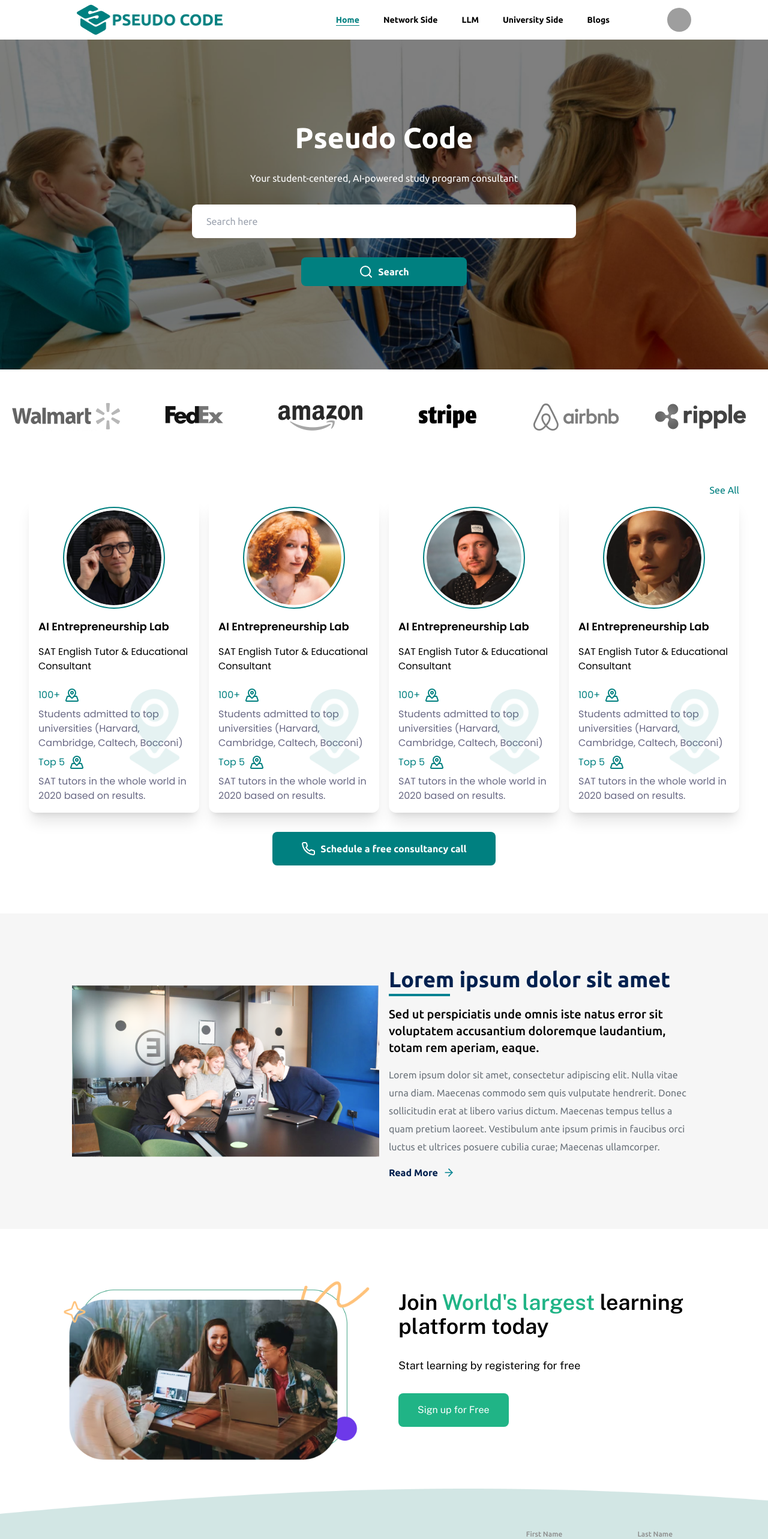
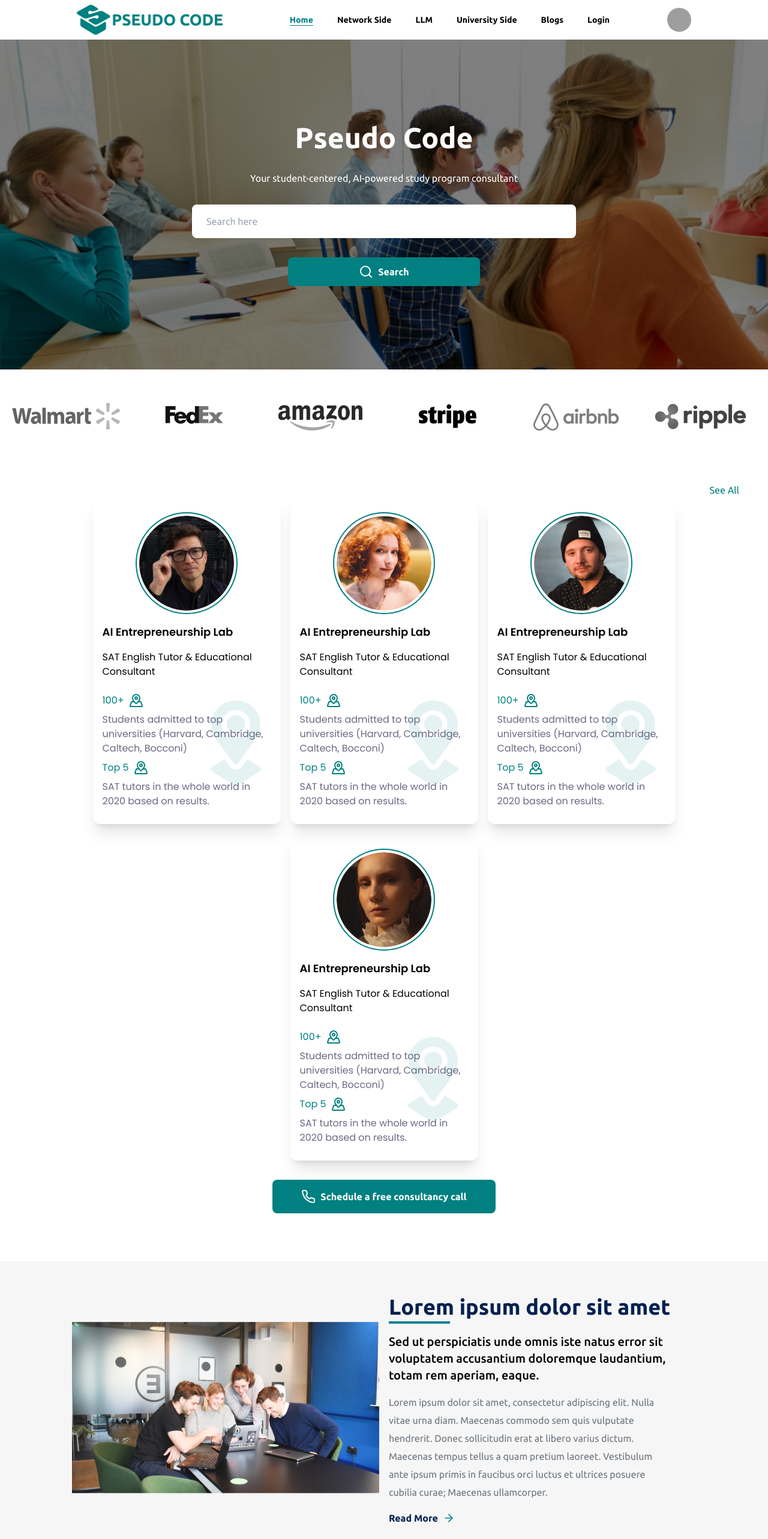
Before and after one commit to Huzaifa622/pseudo, a Next.js app: page / in a window 1280 px wide. Shown: the top 2566 px of the page at 60% size. Built offline with nearby package versions, Linux system fonts and the light colour scheme; grey boxes are pictures that could not be loaded.

Commit message:
fix issue of university and network

```diff
--- a/src/components/Home/About1.tsx
+++ b/src/components/Home/About1.tsx
@@ -7,9 +7,9 @@ type Props = {};
 const About1 = (props: Props) => {
   return (
     <div className="py-12 font-ubuntu">
-      <div className="h-[526px] bg-[#F6F6F6] flex items-center  py-12">
-        <div className=" flex justify-center items-center gap-4">
-          <div className="w-[40%]">
+      <div className=" bg-[#F6F6F6] flex items-center  py-12">
+        <div className=" flex flex-wrap justify-center items-center gap-4">
+          <div className="w-[90%] md:w-[40%]">
             <Image
               src={"/assets/about1.png"}
               alt="asd"
@@ -17,7 +17,7 @@ const About1 = (props: Props) => {
               height={369.22}
             />
           </div>
-          <div className="flex flex-col justify-between gap-4 w-[40%]">
+          <div className="flex flex-col justify-between gap-4 w-[80%] md:w-[60%] lg:w-[40%]">
             <h1 className="relative text-4xl font-bold py-2 text-[#02214F]">
               Lorem ipsum dolor sit amet
               <div className="before:absolute before:bottom-0 before:left-0 before:h-[4px] before:w-[20%] before:bg-[#038291]"></div>
@@ -26,7 +26,8 @@ const About1 = (props: Props) => {
               Sed ut perspiciatis unde omnis iste natus error sit voluptatem
               accusantium doloremque laudantium, totam rem aperiam, eaque.
             </h2>
-            <p className="text-base leading-[30px] text-[#6C747C]">
+            <div className="">
+              <p className="text-base leading-[30px] text-[#6C747C] w-[90%]">
                 Lorem ipsum dolor sit amet, consectetur adipiscing elit. Nulla
                 vitae urna diam. Maecenas commodo sem quis vulputate hendrerit.
                 Donec sollicitudin erat at libero varius dictum. Maecenas tempus
@@ -34,6 +35,7 @@ const About1 = (props: Props) => {
                 faucibus orci luctus et ultrices posuere cubilia curae; Maecenas
                 ullamcorper.
               </p>
+            </div>
             <button className="text-[#02214F] flex gap-2 items-center font-semibold">
               Read More <ArrowRight size={20} color="#038291" />
             </button>
--- a/src/components/Home/About2.tsx
+++ b/src/components/Home/About2.tsx
@@ -5,8 +5,8 @@ type Props = {};
 
 const About2 = (props: Props) => {
   return (
-    <div className="flex gap-12 justify-center items-center">
-      <div className="w-[40%]">
+    <div className="flex gap-12 flex-wrap justify-center items-center">
+      <div className="w-full md:w-[40%]">
         <Image
           src={"/assets/about2.png"}
           alt="asd"
@@ -20,7 +20,9 @@ const About2 = (props: Props) => {
           platform today
         </h1>
         <h4 className="text-lg ">Start learning by registering for free</h4>
-        <button className="px-8 py-4 text-white bg-[#20B486] rounded-lg">Sign up for Free</button>
+        <button className="px-8 py-4 text-white bg-[#20B486] rounded-lg">
+          Sign up for Free
+        </button>
       </div>
     </div>
   );
--- a/src/components/Home/Companies.tsx
+++ b/src/components/Home/Companies.tsx
@@ -24,7 +24,7 @@ const logos = [
 ];
 const Companies = (props: Props) => {
   return (
-    <div className="flex justify-center gap-8 items-center p-4 py-12 ">
+    <div className="flex flex-wrap justify-center gap-8 items-center p-4 py-12 ">
       {logos.map((l, idx) => (
         <div key={idx}>
           <Image
--- a/src/components/Home/Herobanner.tsx
+++ b/src/components/Home/Herobanner.tsx
@@ -8,8 +8,8 @@ const Herobanner = (props: Props) => {
     <div className="relative ">
       <div className="absolute top-0 left-0  bg-black opacity-50 w-full h-[550px] z-20"></div>
       <div className=" absolute z-10 top-0 left-0 w-full bg-herobanner bg-cover h-[550px] bg-no-repeat"></div>
-      <div className="w-[50%] z-50 h-[550px] mx-auto flex flex-col py-24 gap-8 text-white justify-center items-center relative">
-        <h1 className="text-5xl font-bold text-center text-white opacity-100">
+      <div className="w-[80%] lg:w-[50%] z-50 h-[550px] mx-auto flex flex-col py-24 gap-8 text-white justify-center items-center relative">
+        <h1 className="text-4xl md:text-5xl font-bold text-center text-white opacity-100">
           Pseudo Code
         </h1>
         <p>Your student-centered, AI-powered study program consultant</p>
@@ -18,7 +18,7 @@ const Herobanner = (props: Props) => {
           className="w-full py-4 px-6 bg-white text-black rounded-lg"
           placeholder="Search here"
         />
-        <button className="flex justify-center px-24 font-bold rounded-lg py-3 bg-[#008080] items-center gap-2">
+        <button className="flex justify-center w-[50%] font-bold rounded-lg py-3 bg-[#008080] items-center gap-2">
           <Search />
           Search
         </button>
--- a/src/components/Home/Teachers.tsx
+++ b/src/components/Home/Teachers.tsx
@@ -36,7 +36,7 @@ const Teachers = (props: Props) => {
             <span>See All</span>
           </button>
         </div>
-        <div className="flex  gap-4  justify-center items-center">
+        <div className="flex flex-wrap gap-4  justify-center items-center">
           {teachers.map((t, idx) => (
             <div key={idx}>
               <HomeCard
--- a/src/components/network/NetworkSection.tsx
+++ b/src/components/network/NetworkSection.tsx
@@ -160,7 +160,7 @@ const NetworkSection = (props: Props) => {
             </button>
           </div>
         </aside>
-        <div className="flex flex-wrap items-center justify-center w-[90%] gap-x-2  gap-y-8">
+        <div className="flex flex-wrap items-center justify-center w-[90%] gap-x-2  gap-y-20">
           {networks.map((n, idx) => (
             <div key={idx}>
               <NetworkCard
--- a/src/components/ui/HomeCard.tsx
+++ b/src/components/ui/HomeCard.tsx
@@ -10,7 +10,7 @@ type Props = {
 
 const HomeCard = ({ image, title, profession }: Props) => {
   return (
-    <div className="relative  font-poppins flex flex-col  justify-center  gap-4 p-4 rounded-xl shadow-xl">
+    <div className="relative w-[313px] h-[545px] font-poppins flex flex-col  justify-center  gap-4 p-4 rounded-xl shadow-xl">
       <div className="absolute bottom-16 right-8">
         <Image
           src={"/assets/Group.png"}
--- a/src/components/ui/Navbar.tsx
+++ b/src/components/ui/Navbar.tsx
@@ -5,6 +5,17 @@ import Link from "next/link";
 import { Avatar, AvatarFallback, AvatarImage } from "./avatar";
 import { usePathname } from "next/navigation";
 import { cn } from "@/lib/utils";
+import { FiAlignLeft, FiAlignRight } from "react-icons/fi";
+import {
+  Sheet,
+  SheetContent,
+  SheetDescription,
+  SheetHeader,
+  SheetTitle,
+  SheetTrigger,
+  SheetClose,
+  SheetFooter,
+} from "@/components/ui/sheet";
 
 type Props = {};
 
@@ -92,6 +103,22 @@ const Navbar = (props: Props) => {
             ></div>
             Blogs
           </Link>
+          <Link
+            className={cn(
+              "relative",
+              pathname === "/login" && "text-[#008080]"
+            )}
+            href={"/login"}
+          >
+            <div
+              className={cn(
+                pathname === "/login"
+                  ? "before:absolute before:w-full before:h-[1px] before:bg-[#008080] before:bottom-0 before:left-0"
+                  : ""
+              )}
+            ></div>
+            Login
+          </Link>
         </ul>
         <Link href={"/profile"}>
           <Avatar
@@ -104,6 +131,57 @@ const Navbar = (props: Props) => {
           </Avatar>
         </Link>
       </nav>
+      <div className="lg:hidden ">
+        <Sheet>
+          <SheetTrigger asChild>
+            <FiAlignRight size={25} />
+          </SheetTrigger>
+          <SheetContent className="text-white bg-gray-400 rounded-md bg-clip-padding backdrop-filter backdrop-blur-sm bg-opacity-10  border-l border-gray-100">
+            <SheetHeader>
+              <SheetTitle className="text-4xl font-saira">
+                <Logo />
+              </SheetTitle>
+              <div className="flex flex-col justify-evenly mt-14 items-center py-4 text-lg h-[50vh]">
+                <SheetDescription className="flex flex-col items-center gap-4">
+                  <SheetClose>
+                    <Link href={"/"}>
+                      <>Home</>
+                    </Link>
+                  </SheetClose>
+                  <SheetClose asChild>
+                    <Link href={"/network"}> Network side</Link>
+                  </SheetClose>
+                  <SheetClose asChild>
+                    <Link href={"/llm"}> LLM</Link>
+                  </SheetClose>
+
+                  <SheetClose asChild>
+                    <Link href={"/university"}> University Side</Link>
+                  </SheetClose>
+
+                  <SheetClose asChild>
+                    <Link href={"/blogs"}> Blogs</Link>
+                  </SheetClose>
+                  <SheetClose asChild>
+                    <Link href={"/profile"}>
+                      <Avatar
+                        className={cn(
+                          pathname === "/profile"
+                            ? "border-2  border-green-600"
+                            : ""
+                        )}
+                      >
+                        <AvatarImage src="https://github.com/shadcn.png" />
+                        <AvatarFallback>CN</AvatarFallback>
+                      </Avatar>
+                    </Link>
+                  </SheetClose>
+                </SheetDescription>
+              </div>
+            </SheetHeader>
+          </SheetContent>
+        </Sheet>
+      </div>
     </div>
   );
 };
--- a/src/components/university/UniversityCard.tsx
+++ b/src/components/university/UniversityCard.tsx
@@ -20,7 +20,7 @@ const UniversityCard = ({
   views,
 }: Props) => {
   return (
-    <div className="w-[461.81px] h-[528.79px] font-poppins rounded-lg p-4 shadow-xl">
+    <div className="w-full md:w-[40%] lg:w-[30%]  font-poppins rounded-lg p-4 shadow-xl">
       <Image src={image} alt="asd" width={422.83} height={224.63} />
       <div className="py-4">
         <h1 className="font-semibold">{title}</h1>
```
Also changed, not shown: src/components/university/UniversitySection.tsx (+3 -4 lines). Lines whose indentation alone changed are shown as unchanged.
